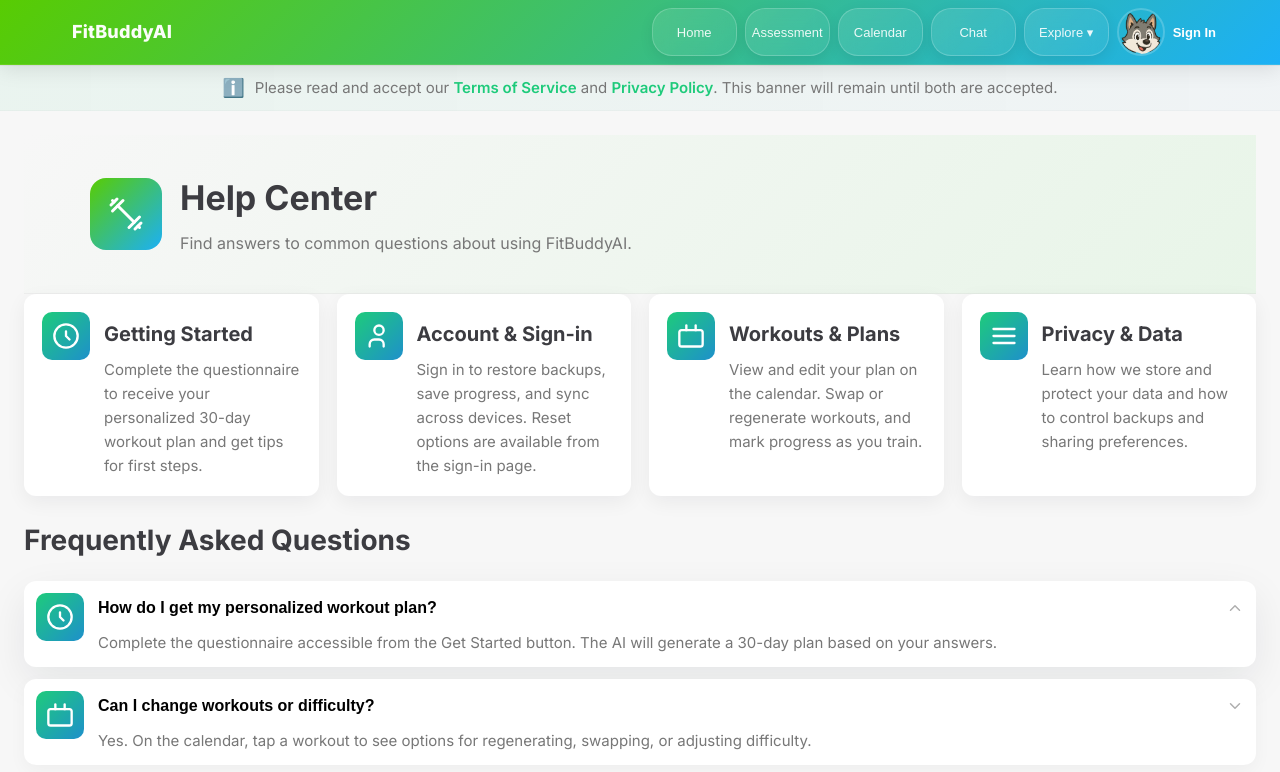
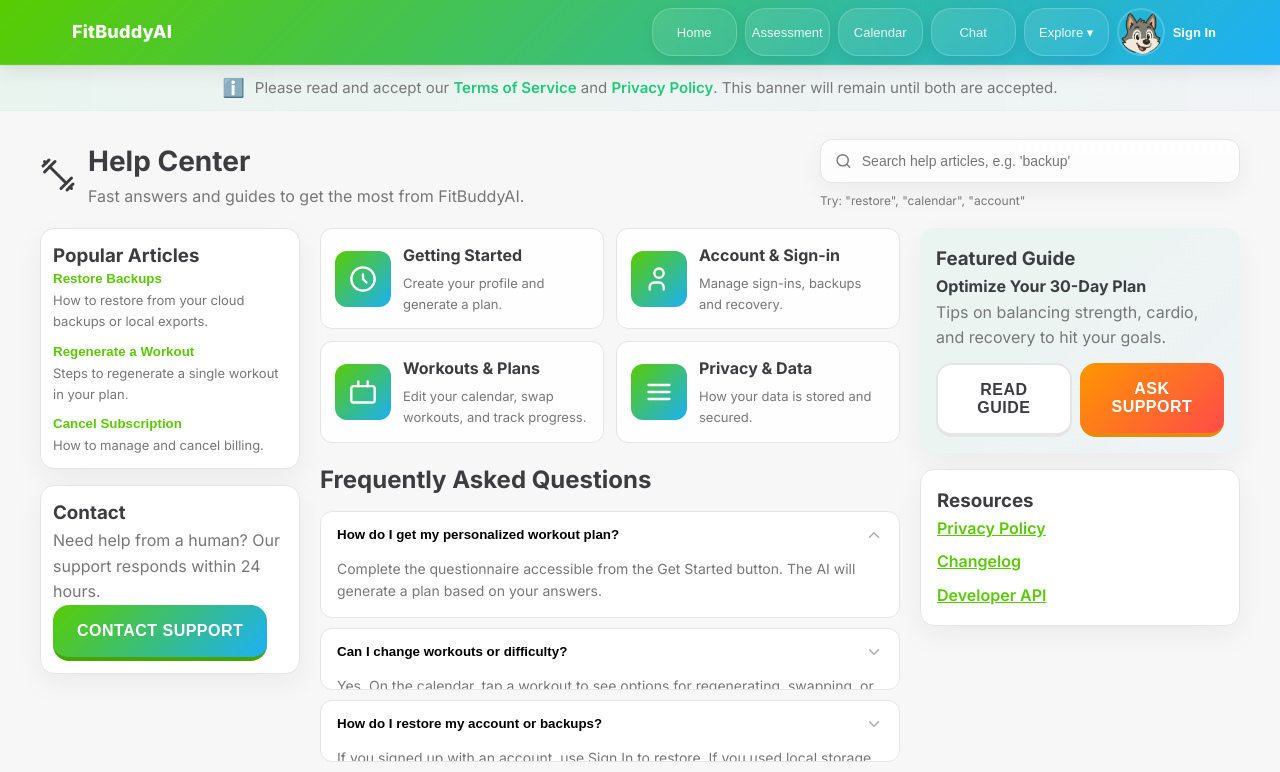
Before and after one commit to FitBuddyAI-System/FitBuddyAI, a React (Vite) app: page /help in a window 1280 px wide. Shown: the top 772 px of the page. Built offline with nearby package versions, Linux system fonts and the light colour scheme; no server answers.

Commit message:
Refactor code structure for improved readability and maintainability. Updated help page.

```diff
--- a/src/components/HelpCenter.css
+++ b/src/components/HelpCenter.css
@@ -1,54 +1,93 @@
-.help-page .terms-full-inner { max-width: 980px; margin: 0 auto; padding: 24px; }
+/* Modern Help Center styles — glassy, responsive, theme-aware */
 
-/* Typography & base layout */
-.help-page { font-family: Inter, system-ui, -apple-system, 'Segoe UI', Roboto, 'Helvetica Neue', Arial; }
-.help-page h2 { font-size: 28px; margin-bottom: 18px; color: var(--text-dark); }
-.help-page h3 { font-size: 20px; margin: 6px 0 8px; color: var(--text-dark); }
-
-/* Cards layout */
-.help-cards { display: grid; grid-template-columns: repeat(auto-fit, minmax(240px, 1fr)); gap: 18px; margin-bottom: 22px; }
-.help-card { display: flex; gap: 14px; align-items: flex-start; padding: 18px; background: #fff; border-radius: 12px; box-shadow: 0 6px 20px rgba(16,24,32,0.06); transition: transform 160ms ease, box-shadow 160ms ease; }
-.help-card:hover { transform: translateY(-4px); box-shadow: 0 14px 40px rgba(16,24,32,0.08); }
-.help-card-icon { width: 48px; height: 48px; border-radius: 10px; background: linear-gradient(135deg,var(--color-primary, #1ecb7b), var(--color-accent, #1e90cb)); display:flex;align-items:center;justify-content:center;color:white; flex: 0 0 48px; }
-.help-card p { margin:0; color:var(--text-medium); font-size:15px; line-height:1.6; }
-
-/* Support block */
-.help-support { display:flex; flex-direction:column; gap:12px; align-items:flex-start; margin-top:8px; padding: 18px 0; }
-.help-contact { display:inline-block; padding:12px 20px; border-radius:12px; background:var(--color-primary, #1ecb7b); color:#fff; text-decoration:none; font-weight:700; box-shadow: 0 8px 24px rgba(30,203,123,0.12); }
-.help-contact:hover { filter:brightness(0.95); }
-
-/* Accordion styles */
-.accordion { margin-top: 8px; display:flex; flex-direction:column; gap:12px; }
-.accordion-item { background: #fff; border-radius: 12px; box-shadow: 0 6px 18px rgba(16,24,32,0.04); overflow:hidden; }
-.accordion-item.open { box-shadow: 0 14px 40px rgba(16,24,32,0.08); }
-.accordion-card { display:flex; gap:14px; align-items:flex-start; padding:12px; }
-.faq-icon { width:48px; height:48px; border-radius:10px; background: linear-gradient(135deg,var(--color-primary, #1ecb7b), var(--color-accent, #1e90cb)); display:flex;align-items:center;justify-content:center;color:white; flex: 0 0 48px; }
-.accordion-button { width:100%; text-align:left; background:transparent; border:0; padding:6px 0; display:flex; align-items:center; gap:12px; font-size:16px; font-weight:700; cursor:pointer; }
-.accordion-button:focus { outline: 3px solid rgba(30,203,123,0.18); border-radius:8px; }
-.accordion-button .chev { margin-left:auto; transition: transform 180ms ease; color:var(--text-light); }
-.accordion-item.open .accordion-button .chev { transform: rotate(-180deg); }
-.accordion-panel { padding: 8px 0 0 0; color:var(--text-medium); font-size:15px; line-height:1.6; }
-.accordion-main { flex:1; }
-
-/* Responsive */
-@media (max-width: 768px) {
-  .help-page .terms-full-inner { padding: 14px; }
-  .help-card { padding: 14px; }
-  .accordion-button { padding: 12px 14px; }
-  .help-card-icon { width:40px; height:40px; }
+:root {
+  --hc-gap: 20px;
+  --hc-card-radius: 14px;
 }
 
-/* Modal styles */
+.hc-page { padding: 28px; font-family: Inter, system-ui, -apple-system, 'Segoe UI', Roboto, 'Helvetica Neue', Arial; color: var(--text-dark); }
+
+/* HERO */
+.hc-hero { margin-bottom: 18px; }
+.hc-hero-inner { display:flex; gap: 20px; align-items: center; justify-content: space-between; max-width: 1200px; margin: 0 auto; }
+.hc-brand { display:flex; gap: 12px; align-items:center; }
+.hc-brand-text h1 { font-size: 28px; margin: 0; }
+.hc-brand-text p { margin: 0; color: var(--text-medium); }
+
+.hc-search { width: 420px; max-width: 40%; }
+.hc-search-input { display:flex; gap:10px; align-items:center; padding: 12px 14px; border-radius: 12px; background: linear-gradient(180deg, rgba(255,255,255,0.85), rgba(255,255,255,0.75)); box-shadow: 0 8px 28px var(--shadow-light); border: 1px solid var(--border-light); }
+.hc-search-input svg { color: var(--text-medium); }
+.hc-search-input input { border: none; outline: none; background: transparent; width: 100%; font-size: 14px; color: var(--text-dark); }
+.hc-search-hint { font-size: 12px; color: var(--text-medium); margin-top: 8px; }
+
+/* Grid layout: left | main | right */
+.hc-grid { display: grid; grid-template-columns: 260px 1fr 320px; gap: var(--hc-gap); max-width: 1200px; margin: 0 auto; }
+
+.hc-left, .hc-right { display:flex; flex-direction:column; gap: 16px; }
+.hc-main { display:flex; flex-direction:column; gap: 18px; }
+
+.hc-card { background: var(--background-white); border-radius: var(--hc-card-radius); padding: 16px; box-shadow: 0 10px 30px var(--shadow-light); border: 1px solid var(--border-light); }
+.hc-card.compact { padding: 12px; }
+.hc-card.spotlight { background: linear-gradient(135deg, rgba(30,203,123,0.06), rgba(30,144,203,0.04)); border: none; }
+
+.hc-popular { list-style: none; padding: 0; margin: 0; display:flex; flex-direction:column; gap:12px; }
+.hc-popular li { display:flex; flex-direction:column; }
+.hc-popular .link-like { background:none; border:0; padding:0; color:var(--primary-green); font-weight:700; cursor:pointer; text-align:left; }
+.hc-popular .muted { margin:4px 0 0 0; color:var(--text-medium); font-size:13px; }
+
+/* categories */
+.hc-cats { display:grid; grid-template-columns: repeat(2, minmax(0,1fr)); gap: 12px; }
+.hc-category { display:flex; gap:12px; align-items:center; background: linear-gradient(180deg, rgba(255,255,255,0.9), rgba(255,255,255,0.85)); padding: 14px; border-radius: 12px; transition: transform 180ms ease, box-shadow 180ms ease; border:1px solid var(--border-light); }
+.hc-category:hover { transform: translateY(-6px); box-shadow: 0 24px 60px rgba(16,24,32,0.12); }
+.hc-cat-icon { width:56px; height:56px; border-radius:12px; display:flex; align-items:center; justify-content:center; background:var(--gradient-primary); color:#fff; flex:0 0 56px; }
+.hc-category h4 { margin:0 0 4px 0; }
+.hc-category .muted { margin: 0; color: var(--text-medium); font-size:13px; }
+
+/* FAQ */
+.hc-faq h2 { margin: 0 0 12px 0; }
+.accordion { display:flex; flex-direction:column; gap:10px; }
+.accordion-item { overflow:hidden; border-radius: 12px; border: 1px solid var(--border-light); background: var(--background-white); }
+.accordion-button { width:100%; text-align:left; padding:14px 16px; background:transparent; border:0; display:flex; align-items:center; gap:12px; font-weight:700; cursor:pointer; }
+.accordion-button .chev { margin-left:auto; transition: transform 220ms cubic-bezier(.2,.9,.25,1); color:var(--text-light); }
+.accordion-item .accordion-panel { padding:0 16px 14px 16px; color:var(--text-medium); font-size:14px; line-height:1.6; max-height:0; transition: max-height 260ms ease; }
+.accordion-item.open .chev { transform: rotate(-180deg); }
+.accordion-item.open .accordion-panel { max-height: 220px; }
+
+.guide-actions { display:flex; gap:8px; margin-top:12px; }
+.hc-links { list-style:none; padding:0; margin:0; display:flex; flex-direction:column; gap:8px; }
+.hc-links a { color:var(--primary-green); font-weight:600; }
+
+/* Modal */
 .hc-modal-backdrop { position:fixed; inset:0; background: rgba(6,10,15,0.45); display:flex; align-items:center; justify-content:center; z-index:1200; padding:20px; }
-.hc-modal { background: white; width:100%; max-width:720px; border-radius:12px; box-shadow: 0 30px 80px rgba(10,20,30,0.2); overflow:hidden; }
-.hc-modal-header { display:flex; align-items:center; justify-content:space-between; padding:18px 20px; border-bottom:1px solid rgba(0,0,0,0.04); }
+.hc-modal { background: var(--background-white); width:100%; max-width:860px; border-radius:12px; box-shadow: 0 40px 120px rgba(10,20,30,0.28); overflow:hidden; }
+.hc-modal.wide { padding-bottom: 12px; }
+.hc-modal-header { display:flex; align-items:center; justify-content:space-between; padding:18px 22px; border-bottom:1px solid var(--border-light); }
 .hc-close { background:transparent; border:0; font-size:20px; cursor:pointer; }
-.hc-form { padding:18px 20px; display:flex; flex-direction:column; gap:12px; }
+.hc-form { padding:18px 22px; display:flex; flex-direction:column; gap:12px; }
+.hc-form.grid { display:grid; grid-template-columns: 1fr 1fr; gap:12px; }
+.hc-form .full { grid-column: 1 / -1; }
 .hc-form label { display:flex; flex-direction:column; gap:6px; font-size:14px; color:var(--text-dark); }
-.hc-form input, .hc-form textarea { padding:10px 12px; border-radius:8px; border:1px solid rgba(0,0,0,0.08); font-size:14px; }
+.hc-form input, .hc-form textarea { padding:10px 12px; border-radius:8px; border:1px solid var(--border-light); font-size:14px; background: transparent; color: var(--text-dark); }
 .hc-actions { display:flex; gap:10px; justify-content:flex-end; padding-top:6px; }
 .hc-modal .btn { padding:10px 16px; border-radius:10px; }
 
-@media (max-width: 520px) {
-  .hc-modal { max-width: 100%; }
+/* Small screens */
+@media (max-width: 992px) {
+  .hc-grid { grid-template-columns: 200px 1fr; grid-auto-rows: minmax(120px, auto); }
+  .hc-search { max-width: 46%; }
 }
+
+@media (max-width: 720px) {
+  .hc-hero-inner { flex-direction: column; align-items: stretch; gap:12px; }
+  .hc-grid { grid-template-columns: 1fr; }
+  .hc-search { width: 100%; }
+  .hc-cats { grid-template-columns: 1fr; }
+  .hc-form.grid { grid-template-columns: 1fr; }
+}
+
+/* Dark theme tweaks */
+body.theme-dark .hc-search-input { background: linear-gradient(180deg, rgba(255,255,255,0.02), rgba(255,255,255,0.01)); border-color: #1f2a36; box-shadow: 0 6px 20px rgba(0,0,0,0.6); }
+body.theme-dark .hc-card { background: var(--background-white); border-color: var(--border-light); box-shadow: 0 10px 36px var(--shadow-medium); }
+body.theme-dark .hc-category { background: linear-gradient(180deg, rgba(255,255,255,0.01), rgba(255,255,255,0.00)); border-color: #1f2a36; }
+body.theme-dark .hc-page { color: var(--text-dark); }
+body.theme-dark .hc-modal { background: var(--background-white); border-color: var(--border-light); }
--- a/src/components/HelpCenter.tsx
+++ b/src/components/HelpCenter.tsx
@@ -1,82 +1,118 @@
-import { Dumbbell } from 'lucide-react';
-import './Terms.css';
+import { Dumbbell, Search } from 'lucide-react';
 import './HelpCenter.css';
 import { useState } from 'react';
 
 export default function HelpCenter() {
+  const [query, setQuery] = useState('');
   const [modalOpen, setModalOpen] = useState(false);
 
-  const openModal = () => { setModalOpen(true); };
+  const openModal = () => setModalOpen(true);
+
+  const categories = [
+    { id: 'start', title: 'Getting Started', desc: 'Create your profile and generate a plan.', icon: (<svg width="28" height="28" viewBox="0 0 24 24" fill="none" stroke="currentColor" strokeWidth="2" strokeLinecap="round" strokeLinejoin="round"><circle cx="12" cy="12" r="10"></circle><path d="M12 8v4l3 3"></path></svg>) },
+    { id: 'account', title: 'Account & Sign-in', desc: 'Manage sign-ins, backups and recovery.', icon: (<svg width="28" height="28" viewBox="0 0 24 24" fill="none" stroke="currentColor" strokeWidth="2" strokeLinecap="round" strokeLinejoin="round"><path d="M16 21v-2a4 4 0 0 0-4-4H8a4 4 0 0 0-4 4v2"></path><circle cx="12" cy="7" r="4"></circle></svg>) },
+    { id: 'plans', title: 'Workouts & Plans', desc: 'Edit your calendar, swap workouts, and track progress.', icon: (<svg width="28" height="28" viewBox="0 0 24 24" fill="none" stroke="currentColor" strokeWidth="2" strokeLinecap="round" strokeLinejoin="round"><rect x="2" y="7" width="20" height="14" rx="2"></rect><path d="M16 3v4"></path><path d="M8 3v4"></path></svg>) },
+    { id: 'privacy', title: 'Privacy & Data', desc: 'How your data is stored and secured.', icon: (<svg width="28" height="28" viewBox="0 0 24 24" fill="none" stroke="currentColor" strokeWidth="2" strokeLinecap="round" strokeLinejoin="round"><path d="M3 12h18"></path><path d="M3 6h18"></path><path d="M3 18h18"></path></svg>) }
+  ];
+
+  const faqs = [
+    { q: 'How do I get my personalized workout plan?', a: 'Complete the questionnaire accessible from the Get Started button. The AI will generate a plan based on your answers.' },
+    { q: 'Can I change workouts or difficulty?', a: 'Yes. On the calendar, tap a workout to see options for regenerating, swapping, or adjusting difficulty.' },
+    { q: 'How do I restore my account or backups?', a: 'If you signed up with an account, use Sign In to restore. If you used local storage, use the restore options in settings.' },
+    { q: 'How is my data stored and protected?', a: 'We store plans locally and optionally in cloud backups if enabled. See Privacy Policy for details.' }
+  ];
+
+  const popular = [
+    { title: 'Restore Backups', desc: 'How to restore from your cloud backups or local exports.' },
+    { title: 'Regenerate a Workout', desc: 'Steps to regenerate a single workout in your plan.' },
+    { title: 'Cancel Subscription', desc: 'How to manage and cancel billing.' }
+  ];
 
   return (
-    <div className="terms-page help-page">
-      <header className="terms-hero">
-        <div className="terms-hero-inner">
-          <div className="hero-logo"><Dumbbell size={36} color="#fff" /></div>
-          <div>
-            <h1 className="hero-title">Help Center</h1>
-            <p className="hero-sub">Find answers to common questions about using FitBuddyAI.</p>
+    <div className="hc-page">
+      <header className="hc-hero">
+        <div className="hc-hero-inner">
+          <div className="hc-brand">
+            <Dumbbell size={36} />
+            <div className="hc-brand-text">
+              <h1>Help Center</h1>
+              <p>Fast answers and guides to get the most from FitBuddyAI.</p>
+            </div>
+          </div>
+
+          <div className="hc-search">
+            <div className="hc-search-input">
+              <Search size={18} />
+              <input placeholder="Search help articles, e.g. 'backup'" value={query} onChange={(e) => setQuery(e.target.value)} />
+            </div>
+            <div className="hc-search-hint">Try: "restore", "calendar", "account"</div>
           </div>
         </div>
       </header>
 
-      <main className="help-categories">
-        <div className="help-cards">
-          <article className="help-card">
-            <div className="help-card-icon" aria-hidden>
-              <svg width="28" height="28" viewBox="0 0 24 24" fill="none" stroke="currentColor" strokeWidth="2" strokeLinecap="round" strokeLinejoin="round"><circle cx="12" cy="12" r="10"></circle><path d="M12 8v4l3 3"></path></svg>
+      <main className="hc-grid">
+        <aside className="hc-left">
+          <div className="hc-card compact">
+            <h3>Popular Articles</h3>
+            <ul className="hc-popular">
+              {popular.map((p, i) => (
+                <li key={i}>
+                  <button className="link-like" onClick={openModal}>{p.title}</button>
+                  <p className="muted">{p.desc}</p>
+                </li>
+              ))}
+            </ul>
           </div>
+
+          <div className="hc-card compact">
+            <h3>Contact</h3>
+            <p className="muted">Need help from a human? Our support responds within 24 hours.</p>
+            <button className="btn btn-primary" onClick={openModal}>Contact Support</button>
+          </div>
+        </aside>
+
+        <section className="hc-main">
+          <div className="hc-cats">
+            {categories.map((c) => (
+              <article key={c.id} className="hc-category">
+                <div className="hc-cat-icon" aria-hidden>{c.icon}</div>
                 <div>
-              <h3>Getting Started</h3>
-              <p>Complete the questionnaire to receive your personalized 30-day workout plan and get tips for first steps.</p>
+                  <h4>{c.title}</h4>
+                  <p className="muted">{c.desc}</p>
                 </div>
               </article>
-
-          <article className="help-card">
-            <div className="help-card-icon" aria-hidden>
-              <svg width="28" height="28" viewBox="0 0 24 24" fill="none" stroke="currentColor" strokeWidth="2" strokeLinecap="round" strokeLinejoin="round"><path d="M16 21v-2a4 4 0 0 0-4-4H8a4 4 0 0 0-4 4v2"></path><circle cx="12" cy="7" r="4"></circle></svg>
-            </div>
-            <div>
-              <h3>Account & Sign-in</h3>
-              <p>Sign in to restore backups, save progress, and sync across devices. Reset options are available from the sign-in page.</p>
-            </div>
-          </article>
-
-          <article className="help-card">
-            <div className="help-card-icon" aria-hidden>
-              <svg width="28" height="28" viewBox="0 0 24 24" fill="none" stroke="currentColor" strokeWidth="2" strokeLinecap="round" strokeLinejoin="round"><rect x="2" y="7" width="20" height="14" rx="2"></rect><path d="M16 3v4"></path><path d="M8 3v4"></path></svg>
-            </div>
-            <div>
-              <h3>Workouts & Plans</h3>
-              <p>View and edit your plan on the calendar. Swap or regenerate workouts, and mark progress as you train.</p>
-            </div>
-          </article>
-
-          <article className="help-card">
-            <div className="help-card-icon" aria-hidden>
-              <svg width="28" height="28" viewBox="0 0 24 24" fill="none" stroke="currentColor" strokeWidth="2" strokeLinecap="round" strokeLinejoin="round"><path d="M3 12h18"></path><path d="M3 6h18"></path><path d="M3 18h18"></path></svg>
-            </div>
-            <div>
-              <h3>Privacy & Data</h3>
-              <p>Learn how we store and protect your data and how to control backups and sharing preferences.</p>
-            </div>
-          </article>
+            ))}
           </div>
 
-        <div className="faq-spot">
+          <div className="hc-faq">
             <h2>Frequently Asked Questions</h2>
-          <Accordion />
+            <Accordion items={faqs} />
+          </div>
+        </section>
+
+        <aside className="hc-right">
+          <div className="hc-card spotlight">
+            <h3>Featured Guide</h3>
+            <h4>Optimize Your 30-Day Plan</h4>
+            <p className="muted">Tips on balancing strength, cardio, and recovery to hit your goals.</p>
+            <div className="guide-actions">
+              <button className="btn btn-secondary">Read Guide</button>
+              <button className="btn btn-accent" onClick={openModal}>Ask Support</button>
+            </div>
           </div>
 
-        <div className="help-support">
-          <h3>Need more help?</h3>
-          <p>If you can't find the answer, contact our support team.</p>
-          <button className="btn btn-primary help-contact" onClick={openModal}>Contact Support</button>
+          <div className="hc-card">
+            <h3>Resources</h3>
+            <ul className="hc-links">
+              <li><a href="/help/privacy">Privacy Policy</a></li>
+              <li><a href="/help/changelog">Changelog</a></li>
+              <li><a href="/help/api">Developer API</a></li>
+            </ul>
           </div>
+        </aside>
       </main>
+
       <SupportModal open={modalOpen} onClose={() => setModalOpen(false)} onSubmitted={() => { setModalOpen(false); console.log('support form submitted'); }} />
-
-
     </div>
   );
 }
@@ -136,56 +172,24 @@ function SupportModal({ open, onClose, onSubmitted }: { open: boolean; onClose:
 }
 
 
-function Accordion() {
+function Accordion({ items }: { items: { q: string; a: string }[] }) {
   const [openIndex, setOpenIndex] = useState<number | null>(0);
-  const items = [
-    {
-      q: 'How do I get my personalized workout plan?',
-      a: 'Complete the questionnaire accessible from the Get Started button. The AI will generate a 30-day plan based on your answers.',
-      icon: (<svg width="28" height="28" viewBox="0 0 24 24" fill="none" stroke="currentColor" strokeWidth="2" strokeLinecap="round" strokeLinejoin="round"><circle cx="12" cy="12" r="10"></circle><path d="M12 8v4l3 3"></path></svg>)
-    },
-    {
-      q: 'Can I change workouts or difficulty?',
-      a: 'Yes. On the calendar, tap a workout to see options for regenerating, swapping, or adjusting difficulty.',
-      icon: (<svg width="28" height="28" viewBox="0 0 24 24" fill="none" stroke="currentColor" strokeWidth="2" strokeLinecap="round" strokeLinejoin="round"><rect x="2" y="7" width="20" height="14" rx="2"></rect><path d="M16 3v4"></path><path d="M8 3v4"></path></svg>)
-    },
-    {
-      q: 'How do I restore my account or backups?',
-      a: 'If you signed up with an account, use Sign In to restore. If you used local storage, use the restore options in the settings or contact support for assistance.',
-      icon: (<svg width="28" height="28" viewBox="0 0 24 24" fill="none" stroke="currentColor" strokeWidth="2" strokeLinecap="round" strokeLinejoin="round"><path d="M16 21v-2a4 4 0 0 0-4-4H8a4 4 0 0 0-4 4v2"></path><circle cx="12" cy="7" r="4"></circle></svg>)
-    },
-    {
-      q: 'How is my data stored and protected?',
-      a: 'We store workout plans and profile data locally and optionally in cloud backups if enabled. See the Privacy Policy for more details.',
-      icon: (<svg width="28" height="28" viewBox="0 0 24 24" fill="none" stroke="currentColor" strokeWidth="2" strokeLinecap="round" strokeLinejoin="round"><path d="M3 12h18"></path><path d="M3 6h18"></path><path d="M3 18h18"></path></svg>)
-    }
-  ];
-
   const toggle = (i: number) => setOpenIndex(openIndex === i ? null : i);
 
   return (
     <div className="accordion" role="region" aria-label="Help center FAQ">
       {items.map((it, i) => (
         <div className={`accordion-item ${openIndex === i ? 'open' : ''}`} key={i}>
-          <div className="accordion-card">
-            <div className="help-card-icon faq-icon" aria-hidden>
-              {it.icon}
-            </div>
-            <div className="accordion-main">
           <button
             className="accordion-button"
             aria-expanded={openIndex === i}
-                aria-controls={`acc-panel-${i}`}
-                id={`acc-btn-${i}`}
             onClick={() => toggle(i)}
           >
             <span>{it.q}</span>
             <svg className="chev" width="18" height="18" viewBox="0 0 24 24" fill="none" stroke="currentColor" strokeWidth="2" strokeLinecap="round" strokeLinejoin="round"><polyline points="6 9 12 15 18 9"></polyline></svg>
           </button>
-              <div id={`acc-panel-${i}`} role="region" aria-labelledby={`acc-btn-${i}`} className="accordion-panel">
+          <div className="accordion-panel">
             <p>{it.a}</p>
-              </div>
-            </div>
           </div>
         </div>
       ))}
--- a/src/services/authService.ts
+++ b/src/services/authService.ts
@@ -80,6 +80,7 @@ export interface User {
   streak?: number;
   points?: number;
   energy?: number;
+  inventory?: any[];
   workouts?: any[];
 }
 
--- a/src/types.ts
+++ b/src/types.ts
@@ -4,6 +4,12 @@ export interface User {
   username: string;
   password?: string;
   avatar?: string;
+  // Optional shop/profile fields
+  energy?: number;
+  maxEnergy?: number;
+  streak?: number;
+  token?: string;
+  inventory?: any[];
 }
 
 export type WorkoutType = 'strength' | 'cardio' | 'flexibility' | 'rest' | 'mixed';
```
Also changed, not shown: 5 other files (tests, documents, lock files or other folders). Lines whose indentation alone changed are shown as unchanged.
